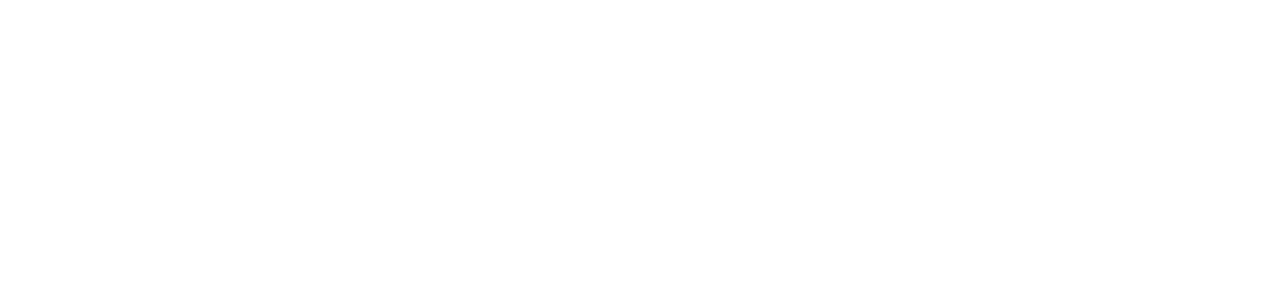
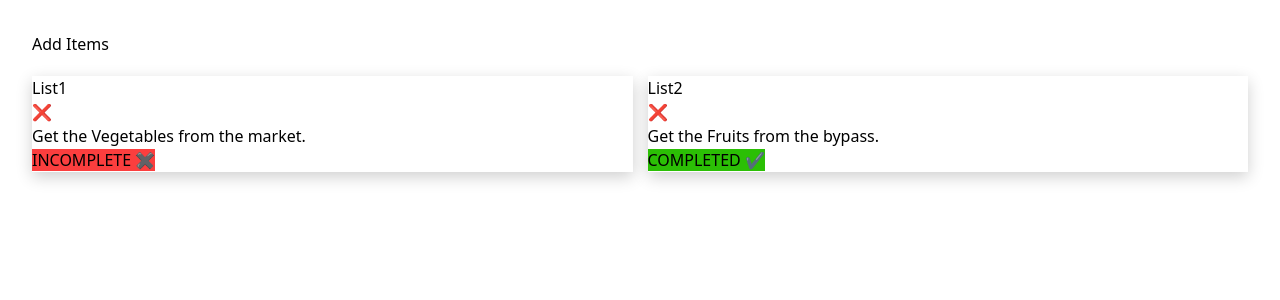
Before and after one commit to vivekabhale48/Machine-Coding-React, a React (Vite) app: page / in a window 1280 px wide. Shown: the top 300 px of the page. Built offline with nearby package versions, Linux system fonts and the light colour scheme.

Commit message:
Create a ToDo list, simple machine coding round.

```diff
--- a/src/App.jsx
+++ b/src/App.jsx
@@ -16,6 +16,7 @@
 import { UseReducerHook } from './MC-20-UseReducerHookImplementation/UseReducerHook';
 import ParentComponent from './MC-21-sendingDataFromChildToParent/sendDataFromChildToParent';
 import ComponentWithModal from './MC-22-ModalUsingReact/ComponentWithModal';
+import { TodoListComponent } from './MC-23-ToDoList/TodoListComponent';
 import { OTPMainSection } from './MC-3-OTP/OTPMainSection';
 import { PaginationSection } from './MC-4-Pagination/PaginationSection';
 import { TicTacToeSection } from './MC-5-TicTacToe/TicTacToeSection';
@@ -39,7 +40,7 @@
       {/* <ForwardRefSection /> */}
       {/* <UseLayoutHookSection /> */}
       {/* <ProgressBarSection /> */}
-      <SearchAndSelectSection />
+      {/* <SearchAndSelectSection /> */}
       {/* <FormValidationSection /> */}
       {/* <DebounceSection /> */}
       {/* <FolderStructureSection /> */}
@@ -53,6 +54,7 @@
       {/* <UseReducerHook /> */}
       {/* <ParentComponent /> */}
       {/* <ComponentWithModal /> */}
+      <TodoListComponent />
     </div>
   );
 }
--- /dev/null
+++ b/src/MC-23-ToDoList/Modal.jsx
@@ -0,0 +1,32 @@
+export const Modal = ({openModal, closeModal, children}) => {
+
+    if(!openModal) return null;
+
+    return(
+        <div
+            style={{
+                position: 'fixed',
+                inset: '0',
+                display: 'flex',
+                justifyContent: 'center',
+                alignItems: 'center',
+                background: 'rgba(0,0,0,0.5)',
+                zIndex: '1000'
+            }}
+            onClick={closeModal}
+        >
+            <div
+            onClick={(e) => e.stopPropagation()}
+            style={{
+                width: '450px',
+                backgroundColor: 'white',
+                padding: '20px',
+                boxShadow: 'rgba(0, 0, 0, 0.35) 0px 5px 15px',
+                margin: '20px',
+                borderRadius: '10px'
+            }}>
+                {children}
+            </div>
+        </div>
+    )
+}
--- /dev/null
+++ b/src/MC-23-ToDoList/TodoListComponent.jsx
@@ -0,0 +1,114 @@
+import { useState } from "react"
+import { Modal } from "./Modal";
+
+export const TodoListComponent = () => {
+
+    let todoItemsData = [
+        {
+            id: 1,
+            title: 'List1',
+            description: 'Get the Vegetables from the market.',
+            status: false
+        },
+        {
+            id: 2,
+            title: 'List2',
+            description: 'Get the Fruits from the bypass.',
+            status: true
+        },
+    ]
+
+    const [todoItems, setTodoItems] = useState(todoItemsData);
+    const [openModal, setOpenModal] = useState(false);
+
+    const [addItem, setAddItem] = useState({
+        id: '',
+        title: '',
+        description: '',
+        status: false,
+    })
+
+
+    function onSubmitTask(e) {
+        e.preventDefault();
+        todoItems.push(addItem);
+        setAddItem((prev) => ({
+            ...prev,
+            title: '',
+            description: '',
+        }))
+        setOpenModal(false);
+    }
+
+    function onChangeValue(e) {
+        setAddItem({
+            ...addItem, id: todoItems.length + 1,
+            [e.target.name]: e.target.value,
+            status: false,
+        })
+    }
+
+    function markComplete(e, i) {
+        let newArray = todoItems.map((ele) => {
+            if(ele.id === (i+1)) {
+                return ({...ele, status: true})
+            }
+            return(ele);
+        })
+        setTodoItems(newArray);
+    }
+    function deleteTodo(i) {
+        let deletedArray = todoItems.filter((ele) => (i+1) !== ele.id);
+        setTodoItems(deletedArray);
+    }
+    return (
+        <div>
+            <div>
+                <button onClick={() => setOpenModal(true)} type="button" class="text-body bg-neutral-secondary-medium box-border border border-default-medium hover:bg-neutral-tertiary-medium hover:text-heading focus:ring-4 focus:ring-neutral-tertiary shadow-xs font-medium leading-5 rounded text-sm px-4 py-2.5 focus:outline-none">Add Items</button>
+            </div>
+            <div>
+                <Modal openModal={openModal} closeModal={() => setOpenModal(false)} >
+                    <h1 className="text-md font-bold">
+                        Add details of Task
+                    </h1>
+                    <form onSubmit={(e) => onSubmitTask(e)} className="mt-5">
+                        <input onChange={(e) => onChangeValue(e)} value={addItem.title} name='title' placeholder="Task Title . . . " className="p-1 w-full color-[#ccc] focus:outline-none rounded-lg border border-grey-300 focus:ring-2 focus:ring-blue-500 text-sm" type="text" />
+                        <textarea onChange={(e) => onChangeValue(e)} value={addItem.description} name='description' placeholder="Task details . . . " className="p-1 w-full color-[#ccc] focus:outline-none rounded-lg border border-grey-300 focus:ring-2 focus:ring-blue-500 mt-5 text-sm" type="text" />
+                        <button type="submit" className="mt-3 p-2 rounded-lg bg-blue-500 w-20 text-white hover:bg-blue-400 hover:translate-y-1 hover:scale-110 hover:bg-indigo-500 transition delay-150 duration-300 ease-in-out">Add</button>
+                    </form>
+                </Modal>
+            </div>
+            <div style={{
+                display: 'grid',
+                gridTemplateColumns: '1fr 1fr',
+                marginTop: '20px',
+                gap: '15px'
+            }}>
+                {
+                    todoItems.map((ele, i) => (
+                        <div style={{boxShadow: 'rgba(0, 0, 0, 0.19) 0px 5px 15px'}} className='bg-[#ccc] p-2' key={i}>
+                            <div className="flex justify-between items-center">
+                                <h1 className="text-[16px] font-bold">
+                                    {ele.title}
+                                </h1>
+                                <span onClick={() => deleteTodo(i)} className="hover:translate-y-1 hover:scale-150 cursor-pointer transition delay-150 duration-300">
+                                    ❌
+                                </span>
+                            </div>
+                            <h2 className="mb-4">
+                                {ele.description}
+                            </h2>
+                            <span style={{
+                                backgroundColor: `${ele.status ? '#2bbf05' : '#fb3e3e'}`
+                            }}
+                            onClick={(e) => markComplete(e,i)}
+                            className="cursor-pointer text-white rounded-lg text-[14px] p-1">
+                                {ele.status ? 'COMPLETED ✔️' : 'INCOMPLETE ✖️'}
+                            </span>
+                        </div>
+                    ))
+                }
+            </div>
+        </div>
+    )
+}
```
